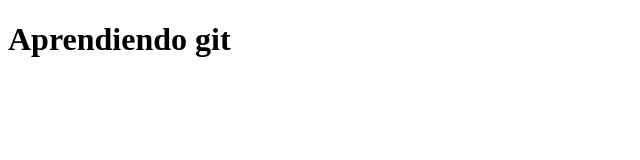
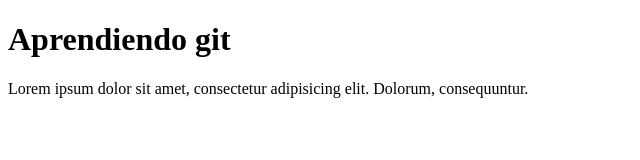
Before and after one commit to mathiasbarbosa/primer-repo-UTN-183, a plain HTML site: page index.html in a window 1280 px wide. Shown: the whole page, without its empty margins (0-640 px from the left). Drawn offline with Linux system fonts and the light colour scheme.

Commit message:
creamos contacto.html y modificamos el index, agregamos un parrafo

```diff
--- a/index.html
+++ b/index.html
@@ -9,6 +9,6 @@
 <body>
 
 <H1>Aprendiendo git </H1>
-
+<p>Lorem ipsum dolor sit amet, consectetur adipisicing elit. Dolorum, consequuntur.</p>
 </body>
 </html>
```
Also changed, not shown: contacto.html (added).
